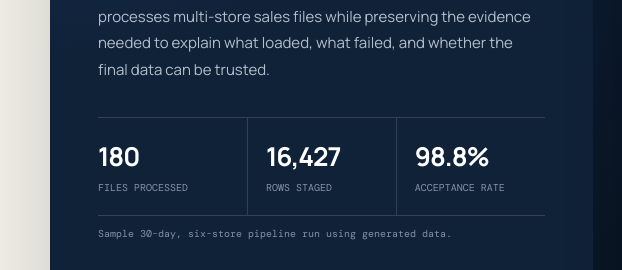
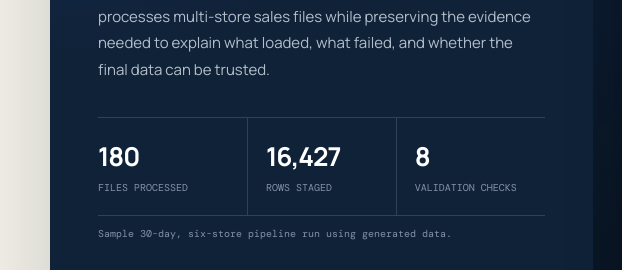
Before and after one commit to byntobox/benton-wilson-portfolio, a plain HTML site: page index.html in a window 1280 px wide. Shown: the part 4780-5050 px from the top of the page, 0-622 px from the left. Drawn offline with nearby package versions, Linux system fonts and the light colour scheme.

Commit message:
Clarify StoreFlow validation metric

```diff
--- a/index.html
+++ b/index.html
@@ -351,8 +351,8 @@
                 <span>Rows staged</span>
               </div>
               <div>
-                <strong>98.8%</strong>
-                <span>Acceptance rate</span>
+                <strong>8</strong>
+                <span>Validation checks</span>
               </div>
             </div>
             <p class="metric-note">Sample 30-day, six-store pipeline run using generated data.</p>
```
